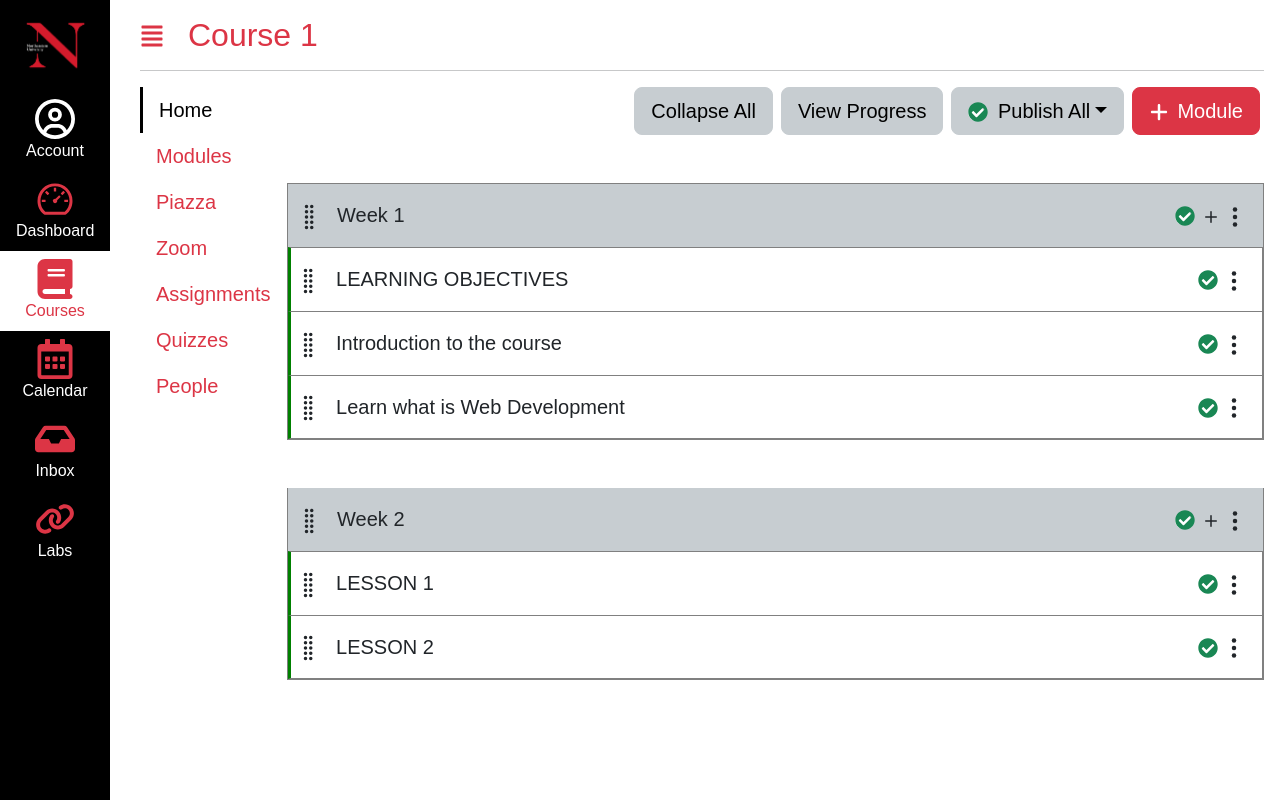
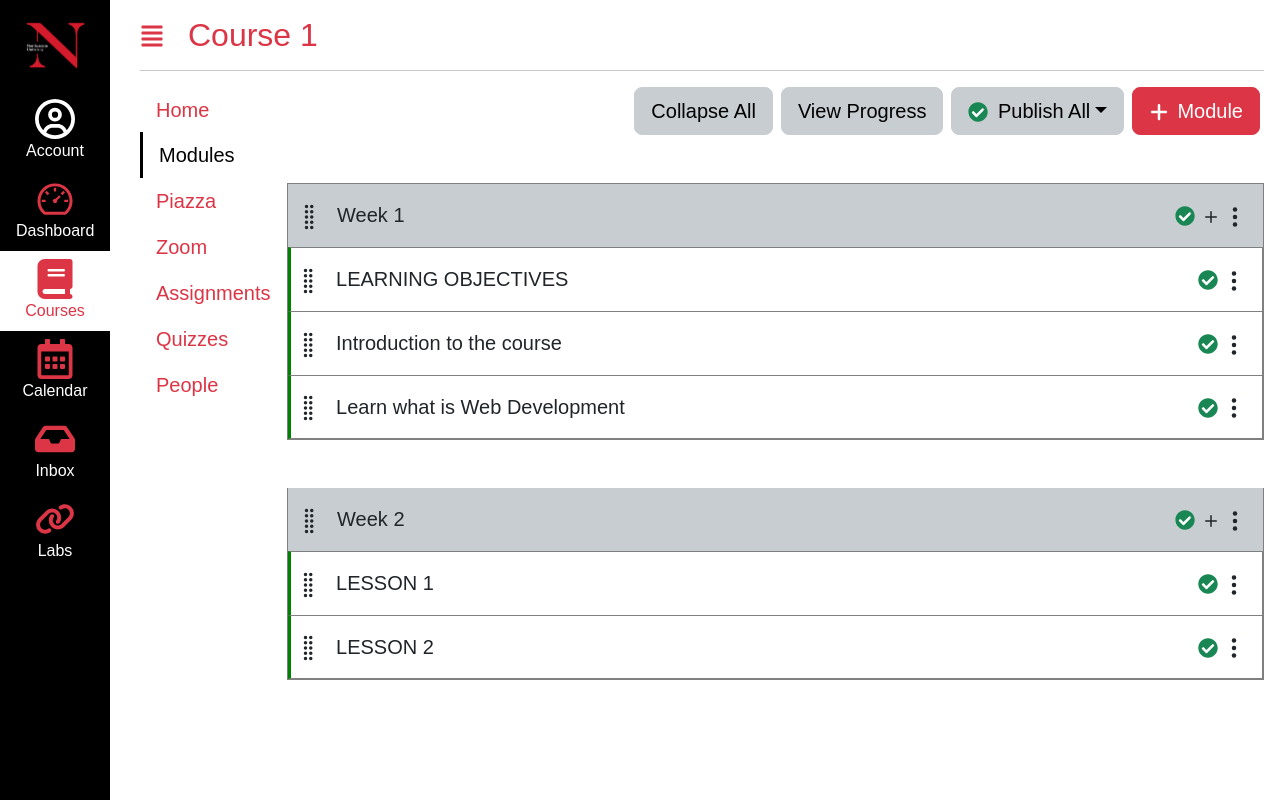
Before and after one commit to kushalkrishnappa/kambaz, a Next.js app: page /Courses/1/Modules in a window 1280 px wide. Built offline with nearby package versions, Linux system fonts and the light colour scheme.

Commit message:
fix for courses navigation - uses the path mapping to highlight the component

```diff
--- a/app/(Kambaz)/Courses/[cid]/Navigation.tsx
+++ b/app/(Kambaz)/Courses/[cid]/Navigation.tsx
@@ -1,20 +1,35 @@
+"use client";
 import Link from "next/link";
+import { usePathname, useParams } from "next/navigation";
+
 export default function CourseNavigation() {
+  const pathname = usePathname();
+  const { cid } = useParams();
+
+  const links = [
+    { label: "Home", path: `/Courses/${cid}/Home` },
+    { label: "Modules", path: `/Courses/${cid}/Modules` },
+    { label: "Piazza", path: `/Courses/${cid}/Piazza` },
+    { label: "Zoom", path: `/Courses/${cid}/Zoom` },
+    { label: "Assignments", path: `/Courses/${cid}/Assignments` },
+    { label: "Quizzes", path: `/Courses/${cid}/Quizzes` },
+    { label: "People", path: `/Courses/${cid}/People/Table` },
+  ];
+
   return (
     <div id="wd-courses-navigation" className="wd list-group fs-5 rounded-0">
-      <Link href="/Courses/1234/Home" id="wd-course-home-link"
-        className="list-group-item active border-0"> Home </Link>
-      <Link href="/Courses/1234/Modules" id="wd-course-modules-link"
-        className="list-group-item text-danger border-0"> Modules </Link>
-      <Link href="/Courses/1234/Piazza" id="wd-course-piazza-link"
-        className="list-group-item text-danger border-0"> Piazza </Link>
-      <Link href="/Courses/1234/Zoom" id="wd-course-zoom-link"
-        className="list-group-item text-danger border-0"> Zoom </Link>
-      <Link href="/Courses/1234/Assignments" id="wd-course-assignments-link"
-        className="list-group-item text-danger border-0"> Assignments </Link>
-      <Link href="/Courses/1234/Quizzes" id="wd-course-quizzes-link"
-        className="list-group-item text-danger border-0"> Quizzes </Link>
-      <Link href="/Courses/1234/People/Table" id="wd-course-people-link"
-        className="list-group-item text-danger border-0" > People </Link>
+      {links.map((link) => (
+        <Link
+          key={link.path}
+          href={link.path}
+          id={`wd-course-${link.label.toLowerCase()}-link`}
+          className={`list-group-item border-0 ${
+            pathname.includes(link.path) ? "active" : "text-danger"
+          }`}
+        >
+          {link.label}
+        </Link>
+      ))}
     </div>
-);}
+  );
+}
```
